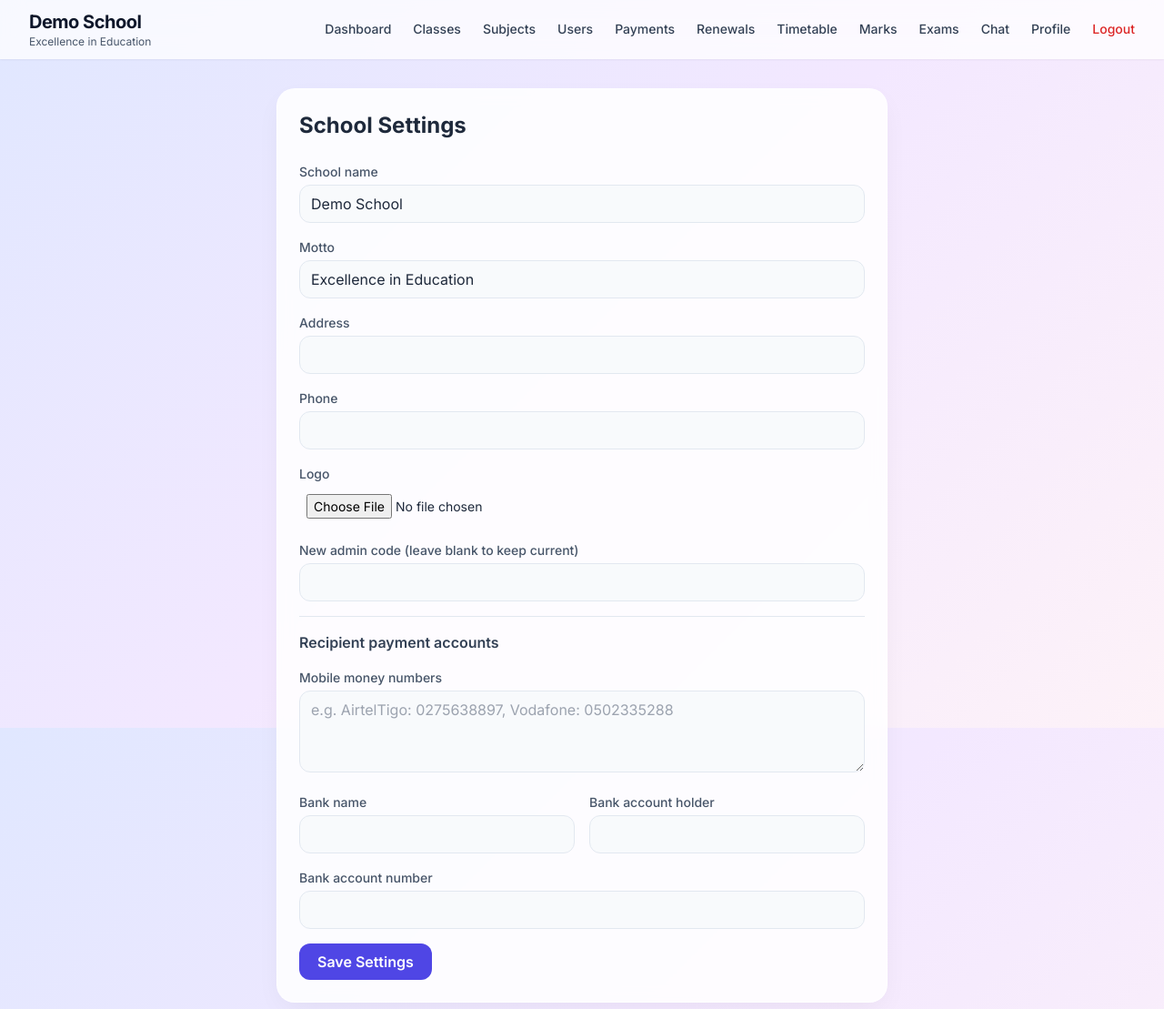
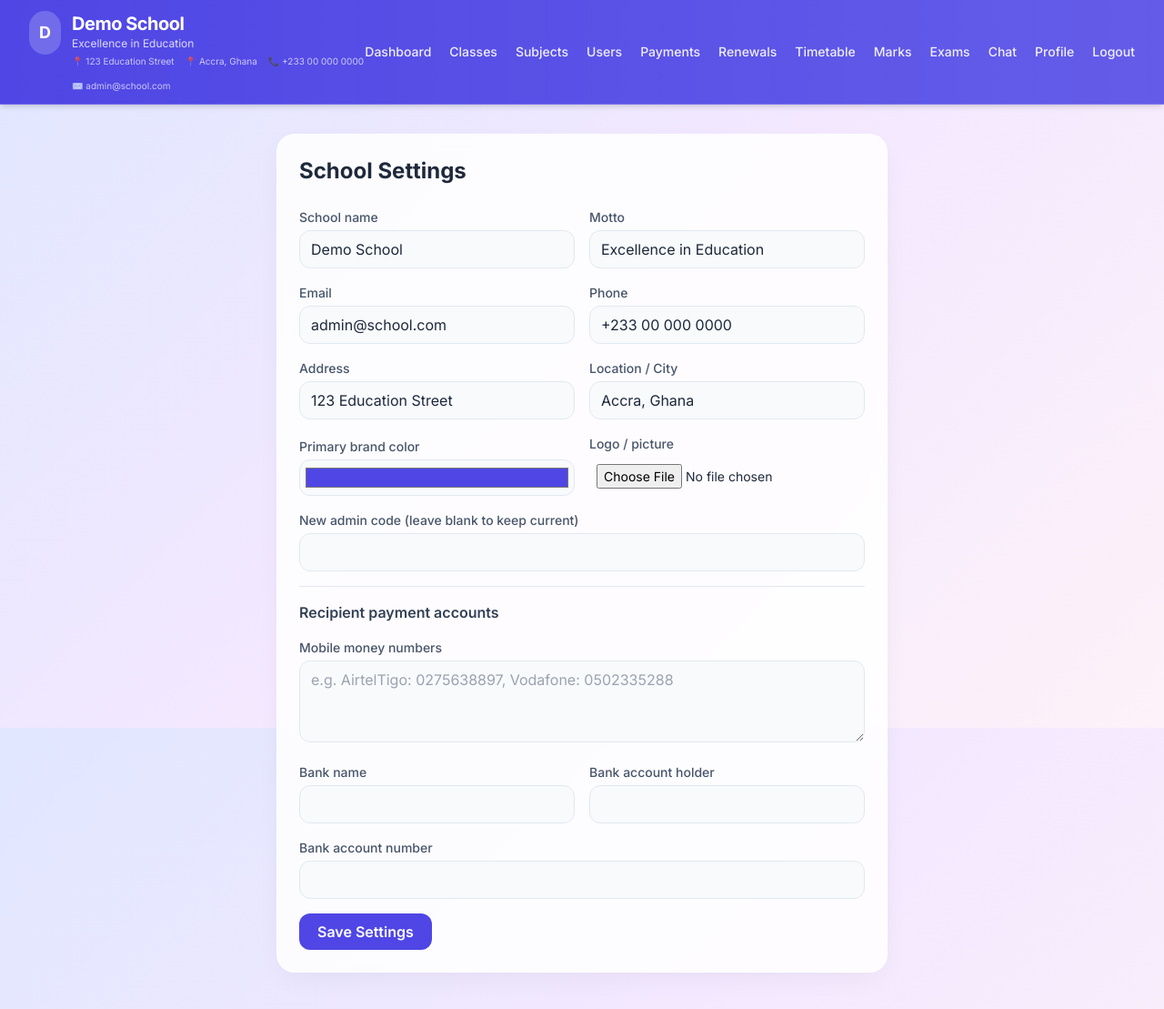
Before and after one commit to jahwillts/laughing-potato, a Flask app: page /school/settings in a window 1280 px wide. Shown: the top 1109 px of the page at 91% size. Run offline with Flask 3, Linux system fonts and the light colour scheme; a user stored in the database is signed in; some libraries are stand-ins or nearby versions.

Commit message:
Add school email, location, color picker and logo; style header with school brand color
Co-Authored-By: Devin AI <158243242+devin-ai-integration[bot]@users.noreply.github.com>

```diff
--- a/app.py
+++ b/app.py
@@ -37,8 +37,11 @@ class School(db.Model):
     motto = db.Column(db.String(200), default="Excellence in Education")
     logo = db.Column(db.String(200))
     address = db.Column(db.String(250))
+    location = db.Column(db.String(200))
     phone = db.Column(db.String(50))
+    email = db.Column(db.String(120))
     admin_code_hash = db.Column(db.String(256))
+    primary_color = db.Column(db.String(7), default="#4f46e5")
     payment_mobile_money = db.Column(db.String(255))
     payment_bank_name = db.Column(db.String(120))
     payment_bank_account = db.Column(db.String(120))
@@ -324,9 +327,14 @@ def register():
                 name=school_name,
                 motto=request.form.get('school_motto', '').strip(),
                 address=request.form.get('school_address', '').strip(),
+                location=request.form.get('school_location', '').strip(),
                 phone=request.form.get('school_phone', '').strip(),
+                email=request.form.get('school_email', '').strip().lower(),
+                primary_color=request.form.get('school_primary_color', '#4f46e5').strip(),
                 admin_code_hash=generate_password_hash(school_admin_code)
             )
+            if 'school_logo' in request.files:
+                school.logo = save_photo(request.files['school_logo']) or school.logo
             db.session.add(school)
             db.session.commit()
             role = 'admin'
@@ -449,7 +457,12 @@ def school_settings():
         school.name = request.form.get('name', school.name)
         school.motto = request.form.get('motto', school.motto)
         school.address = request.form.get('address', school.address)
+        school.location = request.form.get('location', school.location)
         school.phone = request.form.get('phone', school.phone)
+        school.email = request.form.get('email', school.email)
+        color = request.form.get('primary_color', '').strip()
+        if color:
+            school.primary_color = color
         school.payment_mobile_money = request.form.get('payment_mobile_money', school.payment_mobile_money)
         school.payment_bank_name = request.form.get('payment_bank_name', school.payment_bank_name)
         school.payment_bank_account = request.form.get('payment_bank_account', school.payment_bank_account)
@@ -815,6 +828,9 @@ def migrate_db():
             ('payment_bank_name', 'VARCHAR(120)'),
             ('payment_bank_account', 'VARCHAR(120)'),
             ('payment_bank_holder', 'VARCHAR(120)'),
+            ('email', 'VARCHAR(120)'),
+            ('location', 'VARCHAR(200)'),
+            ('primary_color', 'VARCHAR(7)'),
         ]
         for col, dtype in additions:
             if col not in cols:
@@ -831,6 +847,11 @@ with app.app_context():
         school = School(
             name="Demo School",
             motto="Excellence in Education",
+            email="admin@school.com",
+            location="Accra, Ghana",
+            address="123 Education Street",
+            phone="+233 00 000 0000",
+            primary_color="#4f46e5",
             admin_code_hash=generate_password_hash(default_code)
         )
         db.session.add(school)
--- a/templates/base.html
+++ b/templates/base.html
@@ -7,50 +7,64 @@
     <script src="https://cdn.tailwindcss.com"></script>
     <link rel="stylesheet" href="{{ url_for('static', filename='style.css') }}">
     <link href="https://fonts.googleapis.com/css2?family=Inter:wght@300;400;500;600;700&display=swap" rel="stylesheet">
-    <style>body{font-family:'Inter',sans-serif;}</style>
+    <style>
+        body{font-family:'Inter',sans-serif;}
+        :root{ --school-primary: {{ school.primary_color | default('#4f46e5') }}; }
+        .school-header{background-color: var(--school-primary); background-image: linear-gradient(90deg, rgba(255,255,255,0) 0%, rgba(255,255,255,0.12) 100%);}
+        .school-header a{color: rgba(255,255,255,0.9);}
+        .school-header a:hover{color: #fff;}
+    </style>
 </head>
 <body class="bg-gradient min-h-screen text-slate-800">
-    <header class="glass sticky top-0 z-50 border-b border-white/20 shadow-sm">
+    <header class="school-header sticky top-0 z-50 border-b border-white/20 shadow-md">
         <div class="max-w-7xl mx-auto px-4 sm:px-6 lg:px-8">
-            <div class="flex items-center justify-between h-16">
-                <div class="flex items-center gap-3">
+            <div class="flex items-center justify-between h-auto py-3">
+                <div class="flex items-start gap-3">
                     {% if school.logo %}
-                    <img src="{{ url_for('static', filename=school.logo) }}" alt="logo" class="h-10 w-10 rounded-full object-cover">
+                    <img src="{{ url_for('static', filename=school.logo) }}" alt="{{ school.name }} logo" class="h-12 w-12 rounded-full object-cover border-2 border-white/30 shadow-sm">
+                    {% else %}
+                    <div class="h-12 w-12 rounded-full bg-white/20 flex items-center justify-center text-white font-bold text-lg">{{ school.name[0] | upper }}</div>
                     {% endif %}
                     <div>
-                        <h1 class="text-xl font-bold text-slate-900 tracking-tight">{{ school.name }}</h1>
-                        <p class="text-xs text-slate-600">{{ school.motto }}</p>
+                        <h1 class="text-xl font-bold text-white tracking-tight">{{ school.name }}</h1>
+                        {% if school.motto %}<p class="text-xs text-white/80">{{ school.motto }}</p>{% endif %}
+                        <div class="flex flex-wrap gap-3 text-[10px] text-white/70 mt-1">
+                            {% if school.address %}<span>📍 {{ school.address }}</span>{% endif %}
+                            {% if school.location %}<span>📍 {{ school.location }}</span>{% endif %}
+                            {% if school.phone %}<span>📞 {{ school.phone }}</span>{% endif %}
+                            {% if school.email %}<span>✉️ {{ school.email }}</span>{% endif %}
+                        </div>
                     </div>
                 </div>
-                <nav class="hidden md:flex items-center gap-6 text-sm font-medium text-slate-700">
+                <nav class="hidden md:flex items-center gap-5 text-sm font-medium text-white/90">
                     {% if current_user.is_authenticated %}
-                        <a href="{{ url_for('dashboard') }}" class="hover:text-indigo-600">Dashboard</a>
+                        <a href="{{ url_for('dashboard') }}" class="hover:text-white hover:underline">Dashboard</a>
                         {% if current_user.role == 'admin' %}
-                            <a href="{{ url_for('classes_view') }}" class="hover:text-indigo-600">Classes</a>
-                            <a href="{{ url_for('subjects_view') }}" class="hover:text-indigo-600">Subjects</a>
-                            <a href="{{ url_for('users_view') }}" class="hover:text-indigo-600">Users</a>
-                            <a href="{{ url_for('payments_view') }}" class="hover:text-indigo-600">Payments</a>
-                            <a href="{{ url_for('renewals_view') }}" class="hover:text-indigo-600">Renewals</a>
+                            <a href="{{ url_for('classes_view') }}" class="hover:text-white hover:underline">Classes</a>
+                            <a href="{{ url_for('subjects_view') }}" class="hover:text-white hover:underline">Subjects</a>
+                            <a href="{{ url_for('users_view') }}" class="hover:text-white hover:underline">Users</a>
+                            <a href="{{ url_for('payments_view') }}" class="hover:text-white hover:underline">Payments</a>
+                            <a href="{{ url_for('renewals_view') }}" class="hover:text-white hover:underline">Renewals</a>
                         {% endif %}
                         {% if current_user.role in ('admin','teacher') %}
-                            <a href="{{ url_for('timetable_view') }}" class="hover:text-indigo-600">Timetable</a>
-                            <a href="{{ url_for('marks_view') }}" class="hover:text-indigo-600">Marks</a>
-                            <a href="{{ url_for('exams_view') }}" class="hover:text-indigo-600">Exams</a>
+                            <a href="{{ url_for('timetable_view') }}" class="hover:text-white hover:underline">Timetable</a>
+                            <a href="{{ url_for('marks_view') }}" class="hover:text-white hover:underline">Marks</a>
+                            <a href="{{ url_for('exams_view') }}" class="hover:text-white hover:underline">Exams</a>
                         {% endif %}
                         {% if current_user.role == 'student' %}
-                            <a href="{{ url_for('exams_view') }}" class="hover:text-indigo-600">Exams</a>
-                            <a href="{{ url_for('marks_view') }}" class="hover:text-indigo-600">My Marks</a>
+                            <a href="{{ url_for('exams_view') }}" class="hover:text-white hover:underline">Exams</a>
+                            <a href="{{ url_for('marks_view') }}" class="hover:text-white hover:underline">My Marks</a>
                         {% endif %}
                         {% if current_user.role == 'parent' %}
-                            <a href="{{ url_for('marks_view') }}" class="hover:text-indigo-600">Wards</a>
-                            <a href="{{ url_for('exams_view') }}" class="hover:text-indigo-600">Exam Reports</a>
+                            <a href="{{ url_for('marks_view') }}" class="hover:text-white hover:underline">Wards</a>
+                            <a href="{{ url_for('exams_view') }}" class="hover:text-white hover:underline">Exam Reports</a>
                         {% endif %}
-                        <a href="{{ url_for('chat_view') }}" class="hover:text-indigo-600">Chat</a>
-                        <a href="{{ url_for('profile') }}" class="hover:text-indigo-600">Profile</a>
-                        <a href="{{ url_for('logout') }}" class="text-red-600 hover:text-red-700">Logout</a>
+                        <a href="{{ url_for('chat_view') }}" class="hover:text-white hover:underline">Chat</a>
+                        <a href="{{ url_for('profile') }}" class="hover:text-white hover:underline">Profile</a>
+                        <a href="{{ url_for('logout') }}" class="text-rose-100 hover:text-white hover:underline">Logout</a>
                     {% else %}
-                        <a href="{{ url_for('login') }}" class="hover:text-indigo-600">Login</a>
-                        <a href="{{ url_for('register') }}" class="px-4 py-2 bg-indigo-600 text-white rounded-lg hover:bg-indigo-700">Register</a>
+                        <a href="{{ url_for('login') }}" class="hover:text-white hover:underline">Login</a>
+                        <a href="{{ url_for('register') }}" class="px-4 py-2 bg-white/20 text-white rounded-lg hover:bg-white/30 transition">Register</a>
                     {% endif %}
                 </nav>
             </div>
--- a/templates/school_settings.html
+++ b/templates/school_settings.html
@@ -4,11 +4,25 @@
 <div class="max-w-2xl mx-auto card">
     <h2 class="text-2xl font-bold mb-6">School Settings</h2>
     <form method="POST" enctype="multipart/form-data" class="space-y-4">
-        <div><label class="label">School name</label><input type="text" name="name" value="{{ school.name }}" required class="input"></div>
-        <div><label class="label">Motto</label><input type="text" name="motto" value="{{ school.motto or '' }}" class="input"></div>
-        <div><label class="label">Address</label><input type="text" name="address" value="{{ school.address or '' }}" class="input"></div>
-        <div><label class="label">Phone</label><input type="text" name="phone" value="{{ school.phone or '' }}" class="input"></div>
-        <div><label class="label">Logo</label><input type="file" name="logo" accept="image/*" class="input-file"></div>
+        <div class="grid grid-cols-1 md:grid-cols-2 gap-4">
+            <div><label class="label">School name</label><input type="text" name="name" value="{{ school.name }}" required class="input"></div>
+            <div><label class="label">Motto</label><input type="text" name="motto" value="{{ school.motto or '' }}" class="input"></div>
+        </div>
+        <div class="grid grid-cols-1 md:grid-cols-2 gap-4">
+            <div><label class="label">Email</label><input type="email" name="email" value="{{ school.email or '' }}" class="input"></div>
+            <div><label class="label">Phone</label><input type="text" name="phone" value="{{ school.phone or '' }}" class="input"></div>
+        </div>
+        <div class="grid grid-cols-1 md:grid-cols-2 gap-4">
+            <div><label class="label">Address</label><input type="text" name="address" value="{{ school.address or '' }}" class="input"></div>
+            <div><label class="label">Location / City</label><input type="text" name="location" value="{{ school.location or '' }}" class="input"></div>
+        </div>
+        <div class="grid grid-cols-1 md:grid-cols-2 gap-4 items-end">
+            <div><label class="label">Primary brand color</label><input type="color" name="primary_color" value="{{ school.primary_color or '#4f46e5' }}" class="input h-10 p-1"></div>
+            <div><label class="label">Logo / picture</label><input type="file" name="logo" accept="image/*" class="input-file"></div>
+        </div>
+        {% if school.logo %}
+        <div class="flex items-center gap-3"><img src="{{ url_for('static', filename=school.logo) }}" alt="School logo" class="h-16 w-16 rounded-full object-cover border"><span class="text-sm text-slate-500">Current logo</span></div>
+        {% endif %}
         <div><label class="label">New admin code (leave blank to keep current)</label><input type="text" name="admin_code" class="input"></div>
         <hr class="border-slate-200">
         <h3 class="font-semibold text-slate-700">Recipient payment accounts</h3>
```
Also changed, not shown: templates/register.html (+9 -1 lines).
